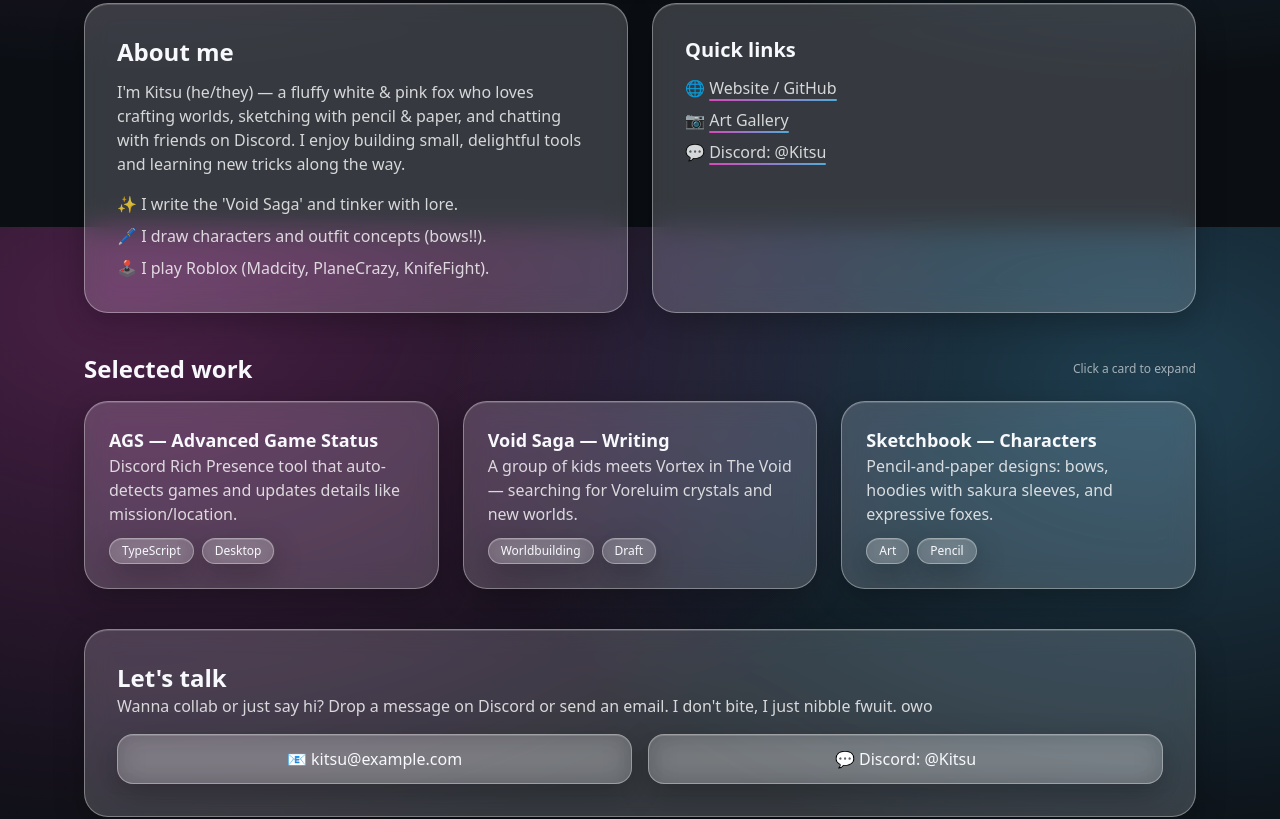
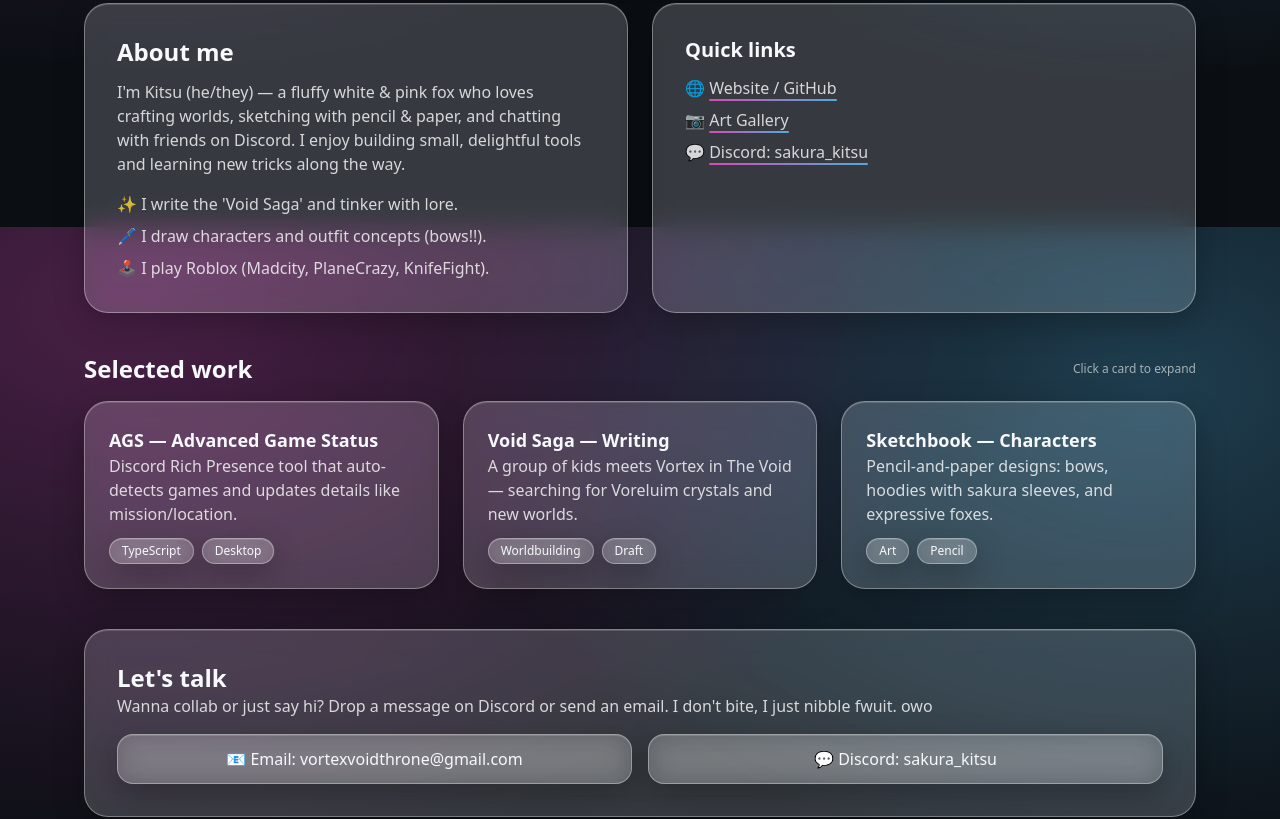
Before and after one commit to Airplanefox77/Kitsu-Portfolio, a website: page public/index.html in a window 1280 px wide. Shown: the part 573-1392 px from the top of the page. Drawn offline with nearby package versions, Linux system fonts and the light colour scheme.

Commit message:
Update index.html

```diff
--- a/public/index.html
+++ b/public/index.html
@@ -251,7 +251,7 @@
         <ul class="space-y-2 text-white/80">
           <li>🌐 <a class="glow-link" href="#" contenteditable="false" data-edit-key="link-1">Website / GitHub</a></li>
           <li>📷 <a class="glow-link" href="#" contenteditable="false" data-edit-key="link-2">Art Gallery</a></li>
-          <li>💬 <a class="glow-link" href="#" contenteditable="false" data-edit-key="link-3">Discord: @Kitsu</a></li>
+          <li>💬 <a class="glow-link" href="#" contenteditable="false" data-edit-key="link-3">Discord: sakura_kitsu</a></li>
         </ul>
       </aside>
     </div>
@@ -305,8 +305,8 @@
       <h2 class="text-2xl font-bold">Let's talk</h2>
       <p class="text-white/80" contenteditable="false" data-edit-key="contact-msg">Wanna collab or just say hi? Drop a message on Discord or send an email. I don't bite, I just nibble fwuit. owo</p>
       <div class="mt-4 grid sm:grid-cols-2 gap-4">
-        <a class="glass rounded-2xl px-4 py-3 text-center" href="#" contenteditable="false" data-edit-key="contact-1">📧 kitsu@example.com</a>
-        <a class="glass rounded-2xl px-4 py-3 text-center" href="#" contenteditable="false" data-edit-key="contact-2">💬 Discord: @Kitsu</a>
+        <a class="glass rounded-2xl px-4 py-3 text-center" href="#" contenteditable="false" data-edit-key="contact-1">📧 Email: vortexvoidthrone@gmail.com</a>
+        <a class="glass rounded-2xl px-4 py-3 text-center" href="#" contenteditable="false" data-edit-key="contact-2">💬 Discord: sakura_kitsu</a>
       </div>
     </div>
   </section>
```
